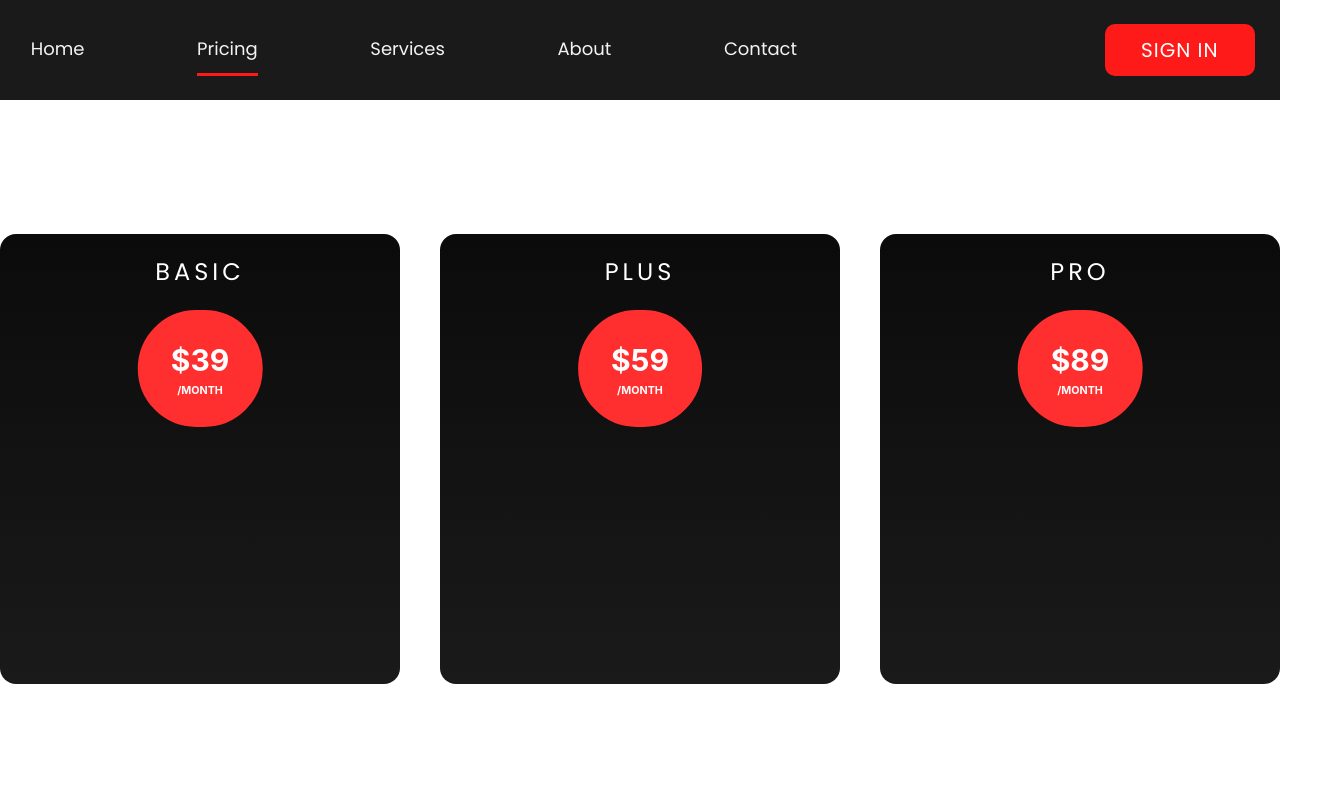
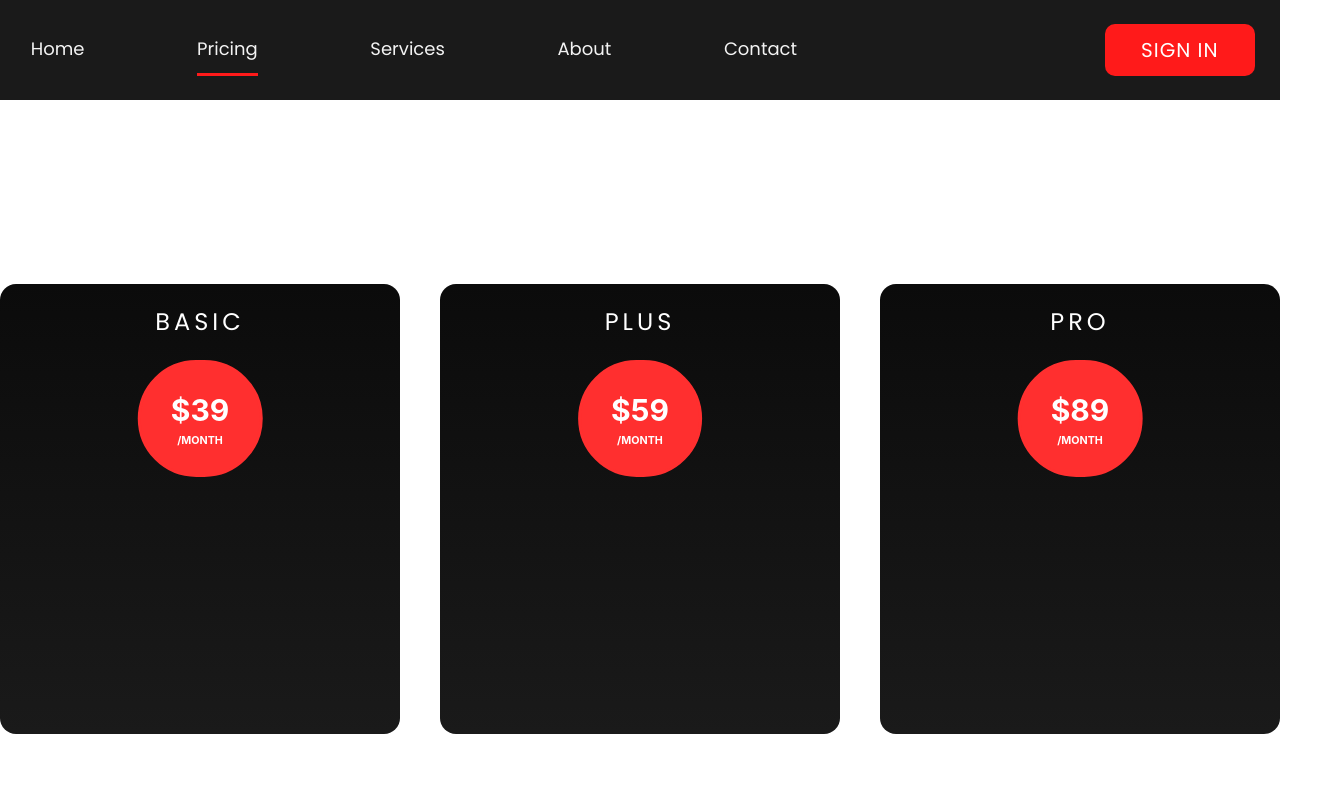
Before and after one commit to AbidIbnAnvar/FitnessApp, a React (Vite) app: page /pricing in a window 1280 px wide. Shown: the top 800 px of the page, 1320 px wide, since content can reach past the window. Built offline with nearby package versions, Linux system fonts and the light colour scheme.

Commit message:
Update Pricing.css

```diff
--- a/src/pages/Pricing.css
+++ b/src/pages/Pricing.css
@@ -1,9 +1,12 @@
 @import url('https://fonts.googleapis.com/css2?family=Alegreya+Sans+SC:wght@400;500;700&family=Alegreya:wght@400;500;600;700&family=Poppins&family=Work+Sans:wght@400;500;600;700&display=swap');
 
+
+
 .pricing-main{
-    margin-top: 140px;
+    margin-top: 50px;
     margin-left:0px;
     margin-right: 0px;
+    overflow: hidden;
 }
 
 .pricing-main h1{
@@ -56,12 +59,23 @@
 
 .box1,.box2,.box3{
     background-image:linear-gradient(0deg, rgb(26, 26, 26),rgb(11, 11, 11));
-    border-radius: 16px;
-    text-align: center;
-    min-width: 400px;
-    max-width: 400px;
+     border-radius: 16px;
+     text-align: center;
+     min-width: 400px;
+     max-width: 400px;
     width: 30%;
     height: 450px;
+
+}
+
+@media screen and (width<1000px) {
+    .box1,.box2,.box3{
+        width: 60%;
+    }
+    .boxes{
+        padding-left: 3.5%;
+        align-items: center;
+    }
 }
 
 .box-heading{
```
